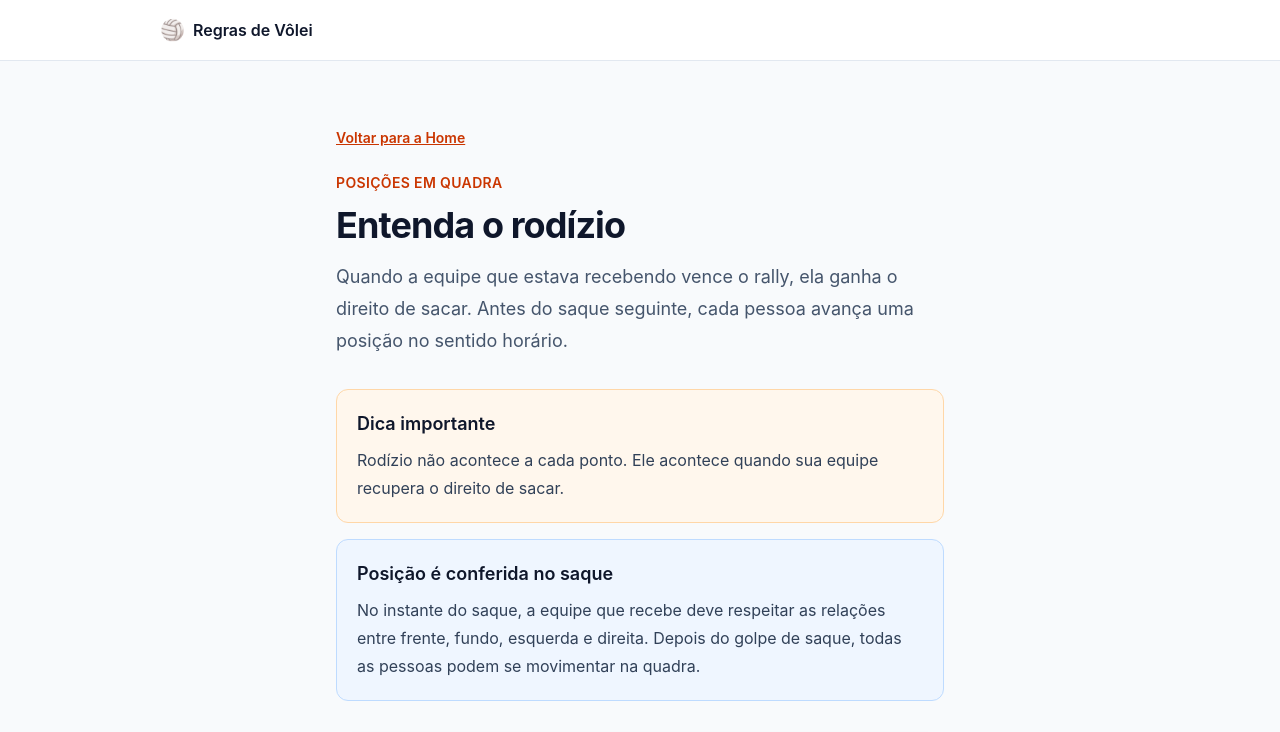
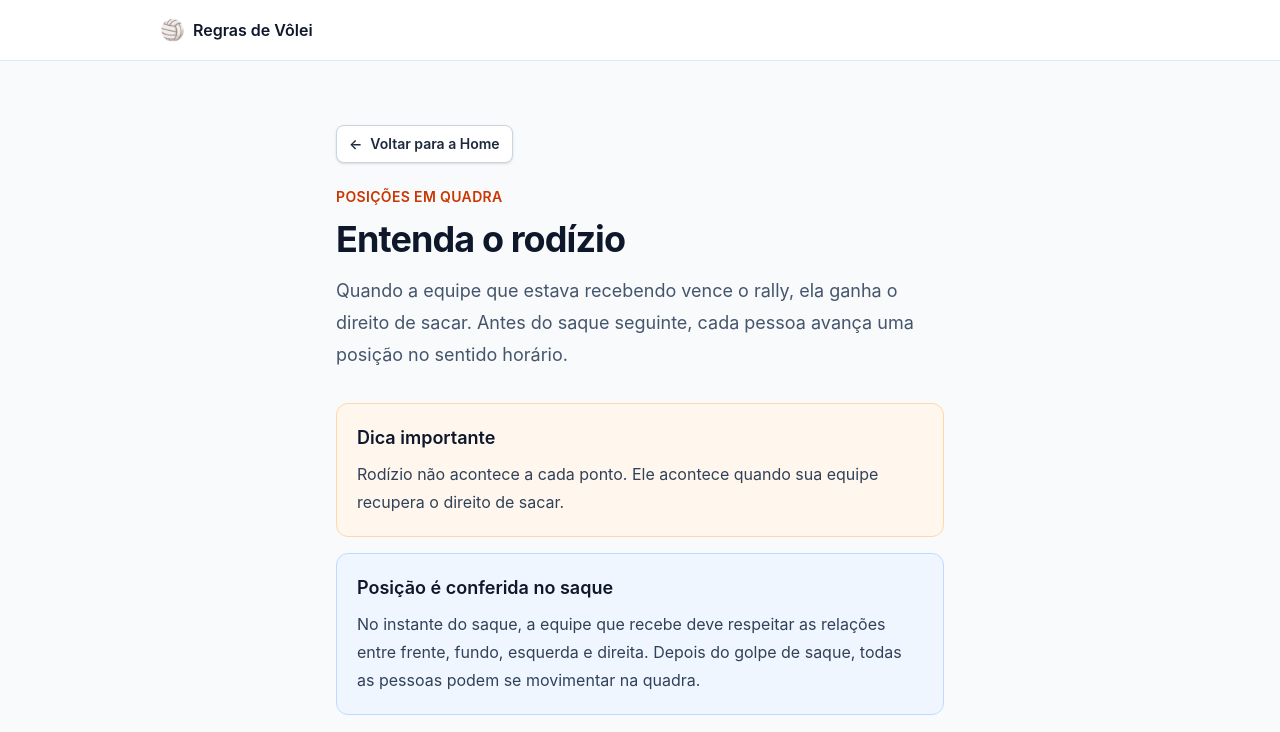
Before and after one commit to Icaro90/volley-coach, a React (Vite) app in the folder frontend/: page /rotation in a window 1280 px wide. Shown: the top 732 px of the page. Built offline with nearby package versions, Linux system fonts and the light colour scheme.

Commit message:
refactor(frontend): standardize back navigation

```diff
--- a/frontend/src/features/quiz/pages/QuizPage.tsx
+++ b/frontend/src/features/quiz/pages/QuizPage.tsx
@@ -1,6 +1,7 @@
 import { useReducer } from 'react'
 import { Link } from 'react-router'
 import { AppHeader } from '../../../shared/components/AppHeader'
+import { BackLink } from '../../../shared/components/BackLink'
 import { QuizFeedback } from '../components/QuizFeedback'
 import { QuizQuestion } from '../components/QuizQuestion'
 import { quizQuestions } from '../data/questions'
@@ -31,9 +32,7 @@ export function QuizPage() {
       <AppHeader />
 
       <main className="mx-auto max-w-2xl px-5 py-12 sm:px-8 sm:py-16">
-        <Link className="text-sm font-semibold text-orange-700 underline" to="/">
-          Voltar para a Home
-        </Link>
+        <BackLink to="/">Voltar para a Home</BackLink>
 
         {state.phase === 'intro' && (
           <section className="mt-8" aria-labelledby="quiz-title">
--- a/frontend/src/features/rotation/pages/RotationPage.tsx
+++ b/frontend/src/features/rotation/pages/RotationPage.tsx
@@ -1,6 +1,6 @@
 import { useState } from 'react'
-import { Link } from 'react-router'
 import { AppHeader } from '../../../shared/components/AppHeader'
+import { BackLink } from '../../../shared/components/BackLink'
 import { PositionScenarioCard } from '../components/PositionScenarioCard'
 import { RotationCourt } from '../components/RotationCourt'
 import { positionScenarios, positionScenarioSource } from '../data/positionScenarios'
@@ -46,9 +46,7 @@ export function RotationPage() {
       <AppHeader />
 
       <main className="mx-auto max-w-2xl px-5 py-12 sm:px-8 sm:py-16">
-        <Link className="text-sm font-semibold text-orange-700 underline" to="/">
-          Voltar para a Home
-        </Link>
+        <BackLink to="/">Voltar para a Home</BackLink>
 
         <p className="mt-6 text-sm font-semibold tracking-wide text-orange-700 uppercase">
           Posições em quadra
--- a/frontend/src/features/rules/pages/RuleDetailPage.tsx
+++ b/frontend/src/features/rules/pages/RuleDetailPage.tsx
@@ -1,5 +1,6 @@
-import { Link, useParams } from 'react-router'
+import { useParams } from 'react-router'
 import { AppHeader } from '../../../shared/components/AppHeader'
+import { BackLink } from '../../../shared/components/BackLink'
 import { rules } from '../data/rules'
 
 function formatReviewDate(date: string) {
@@ -21,9 +22,9 @@ export function RuleDetailPage() {
           <p className="mt-3 text-slate-600">
             Esta regra não está disponível na consulta de regras básicas.
           </p>
-          <Link className="mt-6 inline-block font-semibold text-orange-700 underline" to="/rules">
-            Voltar para as regras básicas
-          </Link>
+          <div className="mt-6">
+            <BackLink to="/rules">Voltar para as regras básicas</BackLink>
+          </div>
         </main>
       </div>
     )
@@ -34,9 +35,7 @@ export function RuleDetailPage() {
       <AppHeader />
 
       <main className="mx-auto max-w-2xl px-5 py-12 sm:px-8 sm:py-16">
-        <Link className="text-sm font-semibold text-orange-700 underline" to="/rules">
-          Voltar para as regras básicas
-        </Link>
+        <BackLink to="/rules">Voltar para as regras básicas</BackLink>
         <h1 className="mt-6 text-4xl font-bold tracking-tight text-slate-900">{rule.title}</h1>
         <p className="mt-4 text-lg leading-8 text-slate-600">{rule.summary}</p>
 
--- a/frontend/src/features/rules/pages/RulesPage.tsx
+++ b/frontend/src/features/rules/pages/RulesPage.tsx
@@ -1,5 +1,5 @@
-import { Link } from 'react-router'
 import { AppHeader } from '../../../shared/components/AppHeader'
+import { BackLink } from '../../../shared/components/BackLink'
 import { RuleListItem } from '../components/RuleListItem'
 import { rules } from '../data/rules'
 
@@ -9,9 +9,7 @@ export function RulesPage() {
       <AppHeader />
 
       <main className="mx-auto max-w-2xl px-5 py-12 sm:px-8 sm:py-16">
-        <Link className="text-sm font-semibold text-orange-700 underline" to="/">
-          Voltar para a Home
-        </Link>
+        <BackLink to="/">Voltar para a Home</BackLink>
         <h1 className="mt-6 text-4xl font-bold tracking-tight text-slate-900">
           Regras básicas
         </h1>
--- a/frontend/src/features/search/pages/SearchResultsPage.tsx
+++ b/frontend/src/features/search/pages/SearchResultsPage.tsx
@@ -2,6 +2,7 @@ import { Link, useSearchParams } from 'react-router'
 import { RuleListItem } from '../../rules/components/RuleListItem'
 import { rules } from '../../rules/data/rules'
 import { AppHeader } from '../../../shared/components/AppHeader'
+import { BackLink } from '../../../shared/components/BackLink'
 import { searchRules } from '../utils/searchRules'
 
 export function SearchResultsPage() {
@@ -19,9 +20,7 @@ export function SearchResultsPage() {
             Use o campo da Home para encontrar uma regra básica de vôlei.
           </p>
           <div className="mt-6 flex flex-wrap gap-4">
-            <Link className="font-semibold text-orange-700 underline" to="/">
-              Voltar para a Home
-            </Link>
+            <BackLink to="/">Voltar para a Home</BackLink>
             <Link className="font-semibold text-orange-700 underline" to="/rules">
               Ver todas as regras
             </Link>
@@ -35,9 +34,7 @@ export function SearchResultsPage() {
     <div className="min-h-screen bg-slate-50">
       <AppHeader />
       <main className="mx-auto max-w-2xl px-5 py-12 sm:px-8 sm:py-16">
-        <Link className="text-sm font-semibold text-orange-700 underline" to="/">
-          Voltar para a Home
-        </Link>
+        <BackLink to="/">Voltar para a Home</BackLink>
         <h1 className="mt-6 text-4xl font-bold tracking-tight text-slate-900">
           Resultados da busca
         </h1>
```
